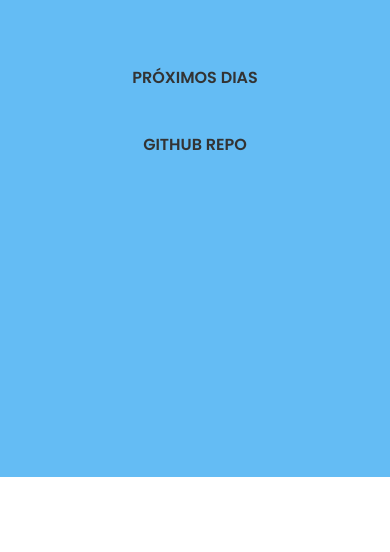
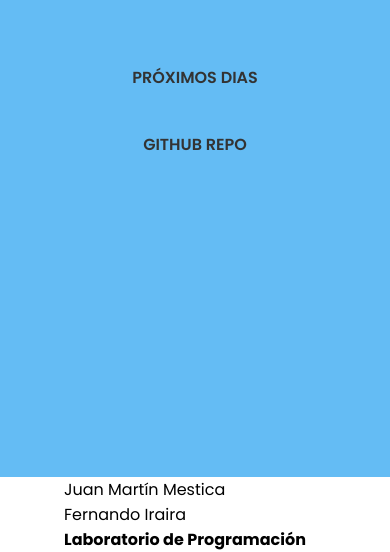
Before and after one commit to JuanMartinMestica/FaiWeatherApp, a plain HTML site: page index.html in a window 390 px wide. Both pictures are taken after a click on the element 302 px from the left and 48 px from the top of the page. Shown: the part 367-919 px from the top of the page. Before the commit the page ends 844 px from the top, so only its background shows below. Drawn offline with Linux system fonts and the light colour scheme.

Commit message:
footer y problema de scrolling solucionado

```diff
--- a/index.html
+++ b/index.html
@@ -27,28 +27,16 @@
                         <li><a href="https://github.com/JuanMartinMestica/FaiWeatherApp" target="_blank" class="btn">GitHub Repo</a></li>
                     </ul>
                 </div>
-
                     <div class="bar">
                         <i class="fas fa-bars"></i>
                         <i class="hide fas fa-times"></i>
                     </div>
-
-
-
-
             </nav>
         </div>
-
-
-
-
     </header>
-
     <!--Contenido principal-->
     <div class="content">
-
         <div class="container">
-
             <div class="column-1">
                 <img class="person" src="/img/Weather_Monochromatic.svg" alt="personaje clima">
             </div>
@@ -56,12 +44,9 @@
                 <h1 class="title">Explorá el clima de tu ciudad,</h1>
                 <h2 class="subtitle">Para los próximos días</h2>
                 <p class="description">Ingresá el nombre de tu ciudad, y conocé el clima.</p>
-               <div class="btn-container"> <a href="" class="btn">Conocé el clima</a></div>
+               <div class="btn-container"> <a href="proximos-dias.html" class="btn">Conocé el clima</a></div>
             </div>
-
         </div>
-
-
     </div>
 
     <!--Flecha abajo-->
@@ -71,11 +56,29 @@
                 <a href=""><i class="fas fa-chevron-down arrow"></i></a>
             </div>
         </div>
-
     </div>
 
 
     </div>
+
+    <section class="cards-section">
+
+
+    </section>
+    <footer class="footer">
+
+          <div class="container">
+            <div class="names">
+                <p>Juan Martín Mestica</p>
+                <p>Fernando Iraira</p>
+            </div>
+            <div>
+                <h4 class="subject"> Laboratorio de Programación</h4>
+            </div>
+
+          </div>
+
+    </footer>
 
     <!--Javascript-->
     <script src="https://kit.fontawesome.com/a81368914c.js"></script>
--- a/menu.js
+++ b/menu.js
@@ -6,5 +6,6 @@
     menu.firstElementChild.classList.toggle('hide');
     menu.lastElementChild.classList.toggle('hide');
     wrapper.classList.toggle('active');
+    document.body.classList.toggle('stop-scrolling');
 
 });
```
